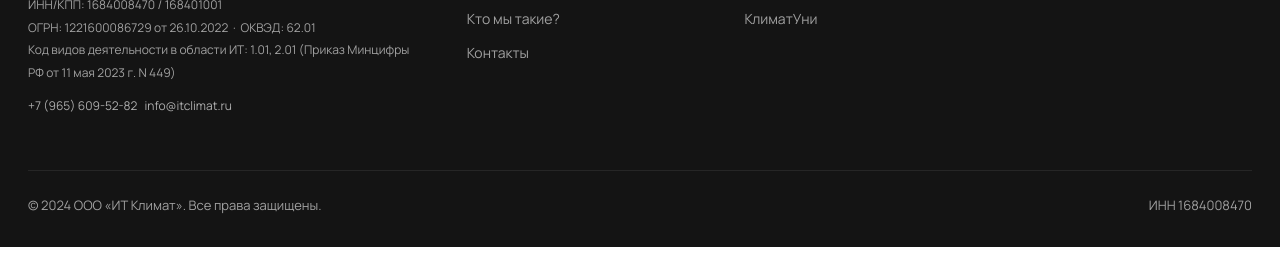
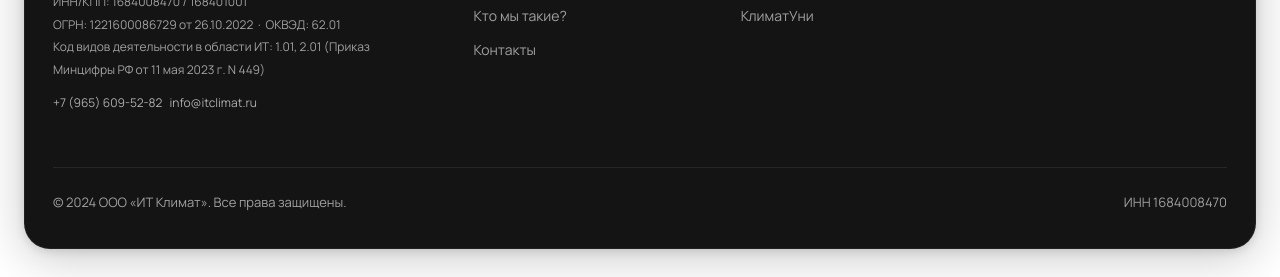
Before and after one commit to specSach/itclimat-zakaz, a plain HTML site: page index.html in a window 1280 px wide. Shown: the part 4405-4682 px from the top of the page. Before the commit the page ends 4652 px from the top, so only its background shows below. Drawn offline with nearby package versions, Linux system fonts and the light colour scheme.

Commit message:
add pre-loader and footer border-radius

```diff
--- a/css/main.css
+++ b/css/main.css
@@ -950,8 +950,13 @@ h3 { font-size: clamp(1.15rem, 2vw, 1.45rem); font-weight: 700; line-height: 1.2
 .footer {
   background: #141414;
   color: rgba(255,255,255,.6);
-  padding: 64px 0 32px;
-  margin-top: 80px;
+  padding: 60px 0 36px;
+  width: calc(100% - 48px);
+  max-width: var(--w-content);
+  margin: 80px auto 28px;
+  border-radius: 26px;
+  border: 1px solid rgba(255,255,255,.055);
+  box-shadow: 0 8px 48px rgba(0,0,0,.22), 0 2px 10px rgba(0,0,0,.12);
 }
 .footer__grid {
   display: grid;
@@ -1049,6 +1054,7 @@ h3 { font-size: clamp(1.15rem, 2vw, 1.45rem); font-weight: 700; line-height: 1.2
   .docs-group { padding: 28px 24px; }
   .footer__grid { grid-template-columns: 1fr; }
   .footer__bottom { flex-direction: column; text-align: center; }
+  .footer { width: calc(100% - 32px); border-radius: 22px; }
 }
 
 @media (max-width: 576px) {
@@ -1063,6 +1069,7 @@ h3 { font-size: clamp(1.15rem, 2vw, 1.45rem); font-weight: 700; line-height: 1.2
   .cta-block { padding: 36px 24px; }
   .contact-card { padding: 28px; }
   .stat-card { padding: 28px; }
+  .footer { width: calc(100% - 20px); border-radius: 16px; margin-bottom: 14px; padding: 44px 0 26px; }
 }
 
 /* 23 · POLICY DOCUMENT */
```
